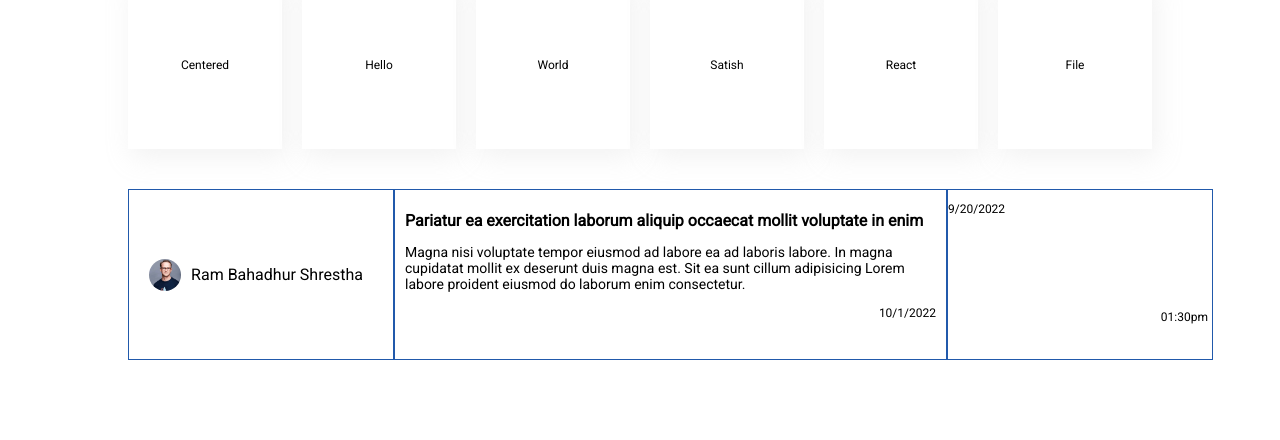
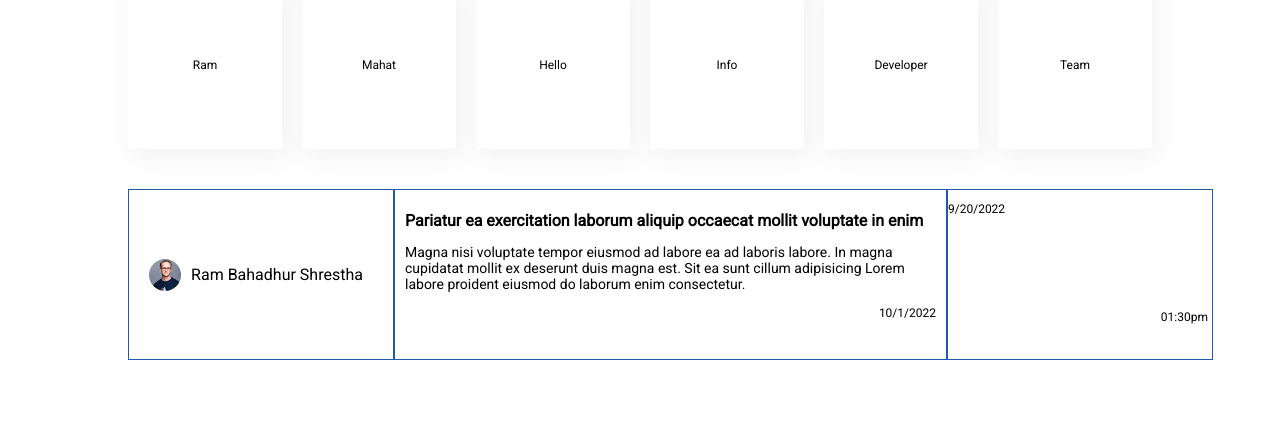
Before and after one commit to Btycoon77/InfoTraining, a website: page index.html in a window 1280 px wide. Shown: the part 153-593 px from the top of the page. Drawn offline with Linux system fonts and the light colour scheme.

Commit message:
changes made

```diff
--- a/index.html
+++ b/index.html
@@ -1,3 +1,5 @@
+
+<!-- this work is done by Ram Mahat -->
 <!DOCTYPE html>
 <html lang="en">
 <head>
@@ -13,12 +15,12 @@
 <body>
     <div class="container">
         <div class="container-content">
-            <div class="container-content-1">Centered</div>
+            <div class="container-content-1">Ram</div>
+            <div class="container-content-1">Mahat</div>
             <div class="container-content-1">Hello</div>
-            <div class="container-content-1">World</div>
-            <div class="container-content-1">Satish</div>
-            <div class="container-content-1">React</div>
-            <div class="container-content-1">File</div>
+            <div class="container-content-1">Info </div>
+            <div class="container-content-1">Developer</div>
+            <div class="container-content-1">Team</div>
         </div>
         <div class="grid-container">
             <div class="grid-1">
--- a/package.json
+++ b/package.json
@@ -9,6 +9,7 @@
   "author": "",
   "license": "ISC",
   "dependencies": {
+    "nodemon": "^2.0.20",
     "sass": "^1.55.0"
   }
 }
```
Also changed, not shown: 1 other file.
